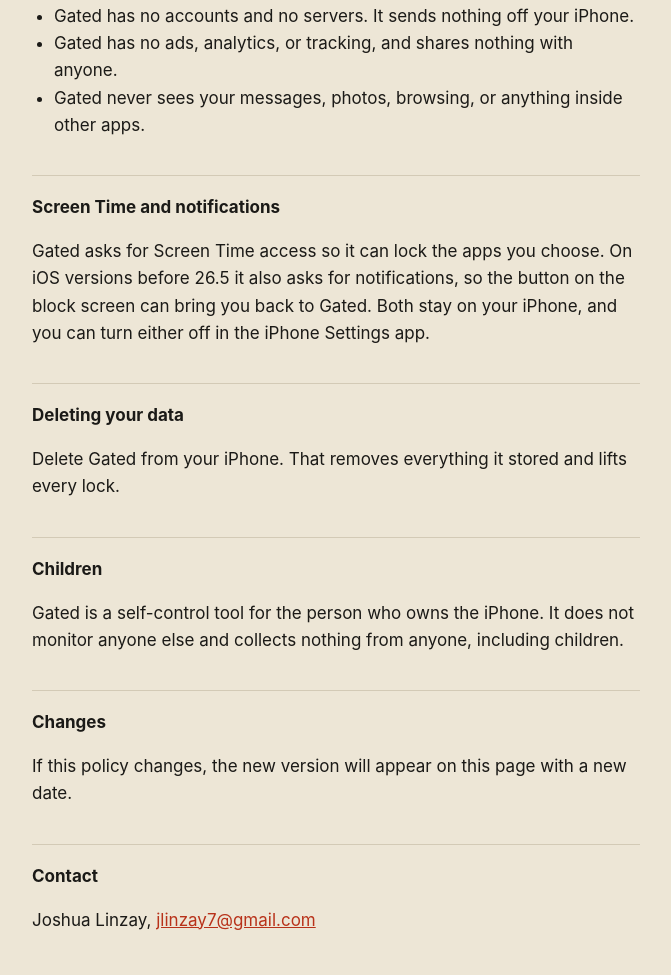
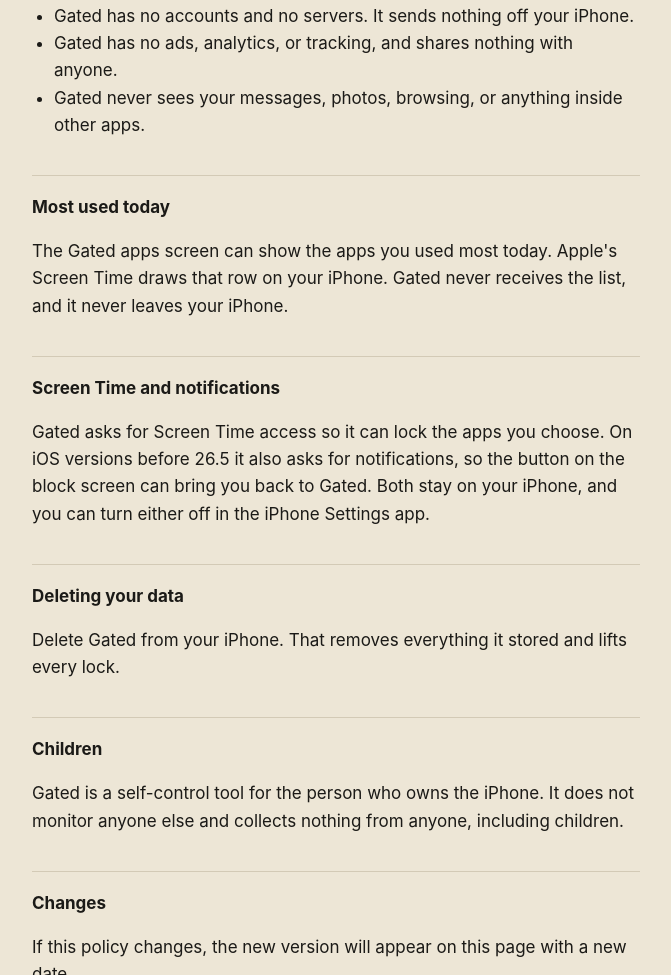
Before and after one commit to jlinzay7-star/gated-site, a plain HTML site: page privacy.html in a window 1280 px wide. Shown: the part 746-1721 px from the top of the page, without its empty margins (304-975 px from the left). Drawn offline with Linux system fonts and the light colour scheme.

Commit message:
Privacy policy: Most used today, for Gated 1.2

```diff
--- a/privacy.html
+++ b/privacy.html
@@ -21,6 +21,9 @@
 <li>Gated never sees your messages, photos, browsing, or anything inside other apps.</li>
 </ul>
 
+<h2>Most used today</h2>
+<p>The Gated apps screen can show the apps you used most today. Apple's Screen Time draws that row on your iPhone. Gated never receives the list, and it never leaves your iPhone.</p>
+
 <h2>Screen Time and notifications</h2>
 <p>Gated asks for Screen Time access so it can lock the apps you choose. On iOS versions before 26.5 it also asks for notifications, so the button on the block screen can bring you back to Gated. Both stay on your iPhone, and you can turn either off in the iPhone Settings app.</p>
 
```
